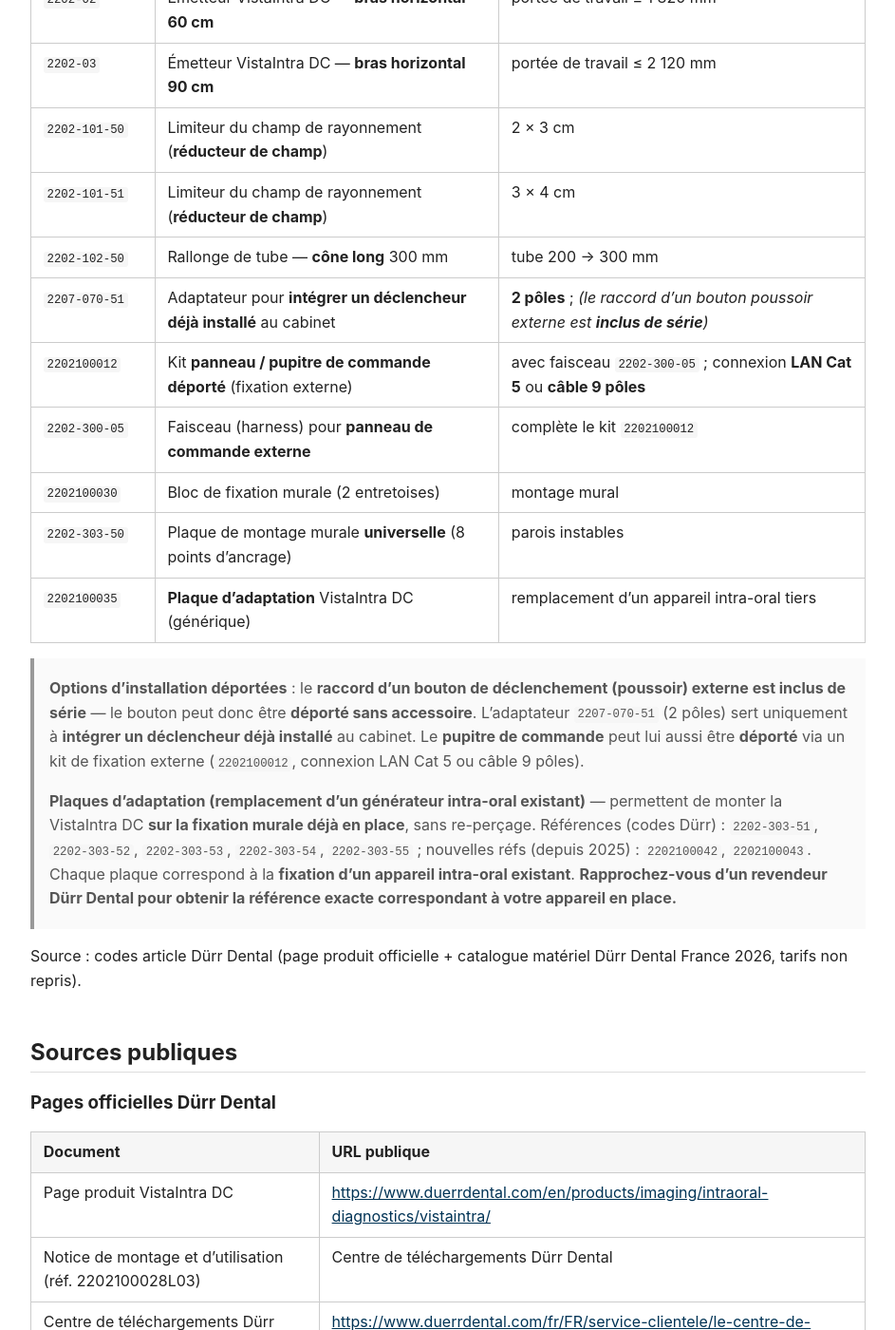
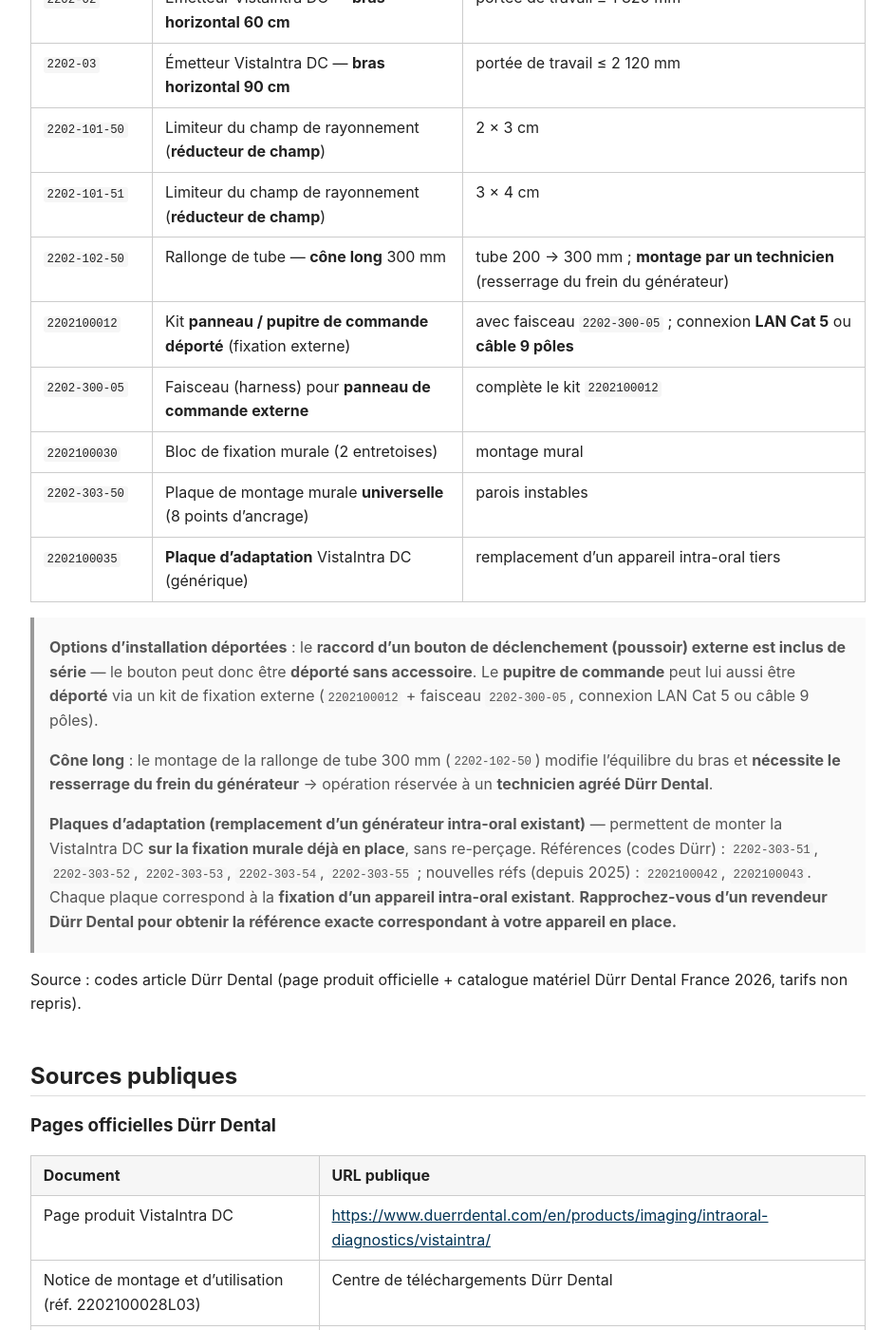
Before and after one commit to Grzybicki/durr-dental-knowledge-base, a Jekyll site: the page built from docs/fr/imagerie/vistaintra-dc/overview.md, in a window 1280 px wide and 1400 px high, scrolled down 4817 px. Shown: the whole window at 95% size, without its empty margins (168-1111 px from the left). Built offline with Jekyll 4.4.1, drawn with Linux system fonts in a browser that asks for light colours.

Commit message:
docs(vistaintra-dc): retirer 2207-070-51 (réf VistaVox, erronée ici) + cône long = intervention technicien
- 2207-070-51 supprimée : c'est une réf VistaVox, pas VistaIntra DC. Le raccord d'un bouton poussoir
  externe est inclus de série (déport sans accessoire).
- Cône long (2202-102-50) : montage réservé à un technicien (resserrage du frein du générateur). validate 0/0.

Co-Authored-By: Claude Opus 4.8 (1M context) <noreply@anthropic.com>
Claude-Session: https://claude.ai/code/session_019cKS3uEykA2Nkb6zYWFWCh

```diff
--- a/docs/fr/imagerie/vistaintra-dc/overview.md
+++ b/docs/fr/imagerie/vistaintra-dc/overview.md
@@ -258,8 +258,7 @@ distincts) : tableau de références sans code produit unique.
 | `2202-03` | Émetteur VistaIntra DC — **bras horizontal 90 cm** | portée de travail ≤ 2 120 mm |
 | `2202-101-50` | Limiteur du champ de rayonnement (**réducteur de champ**) | 2 × 3 cm |
 | `2202-101-51` | Limiteur du champ de rayonnement (**réducteur de champ**) | 3 × 4 cm |
-| `2202-102-50` | Rallonge de tube — **cône long** 300 mm | tube 200 → 300 mm |
-| `2207-070-51` | Adaptateur pour **intégrer un déclencheur déjà installé** au cabinet | **2 pôles** ; *(le raccord d'un bouton poussoir externe est **inclus de série**)* |
+| `2202-102-50` | Rallonge de tube — **cône long** 300 mm | tube 200 → 300 mm ; **montage par un technicien** (resserrage du frein du générateur) |
 | `2202100012` | Kit **panneau / pupitre de commande déporté** (fixation externe) | avec faisceau `2202-300-05` ; connexion **LAN Cat 5** ou **câble 9 pôles** |
 | `2202-300-05` | Faisceau (harness) pour **panneau de commande externe** | complète le kit `2202100012` |
 | `2202100030` | Bloc de fixation murale (2 entretoises) | montage mural |
@@ -267,10 +266,13 @@ distincts) : tableau de références sans code produit unique.
 | `2202100035` | **Plaque d'adaptation** VistaIntra DC (générique) | remplacement d'un appareil intra-oral tiers |
 
 > **Options d'installation déportées** : le **raccord d'un bouton de déclenchement (poussoir) externe
-> est inclus de série** — le bouton peut donc être **déporté sans accessoire**. L'adaptateur
-> `2207-070-51` (2 pôles) sert uniquement à **intégrer un déclencheur déjà installé** au cabinet.
-> Le **pupitre de commande** peut lui aussi être **déporté** via un kit de fixation externe
-> (`2202100012`, connexion LAN Cat 5 ou câble 9 pôles).
+> est inclus de série** — le bouton peut donc être **déporté sans accessoire**. Le **pupitre de
+> commande** peut lui aussi être **déporté** via un kit de fixation externe (`2202100012` + faisceau
+> `2202-300-05`, connexion LAN Cat 5 ou câble 9 pôles).
+>
+> **Cône long** : le montage de la rallonge de tube 300 mm (`2202-102-50`) modifie l'équilibre du bras
+> et **nécessite le resserrage du frein du générateur** → opération réservée à un **technicien agréé
+> Dürr Dental**.
 >
 > **Plaques d'adaptation (remplacement d'un générateur intra-oral existant)** — permettent de monter
 > la VistaIntra DC **sur la fixation murale déjà en place**, sans re-perçage. Références (codes Dürr) :
```
